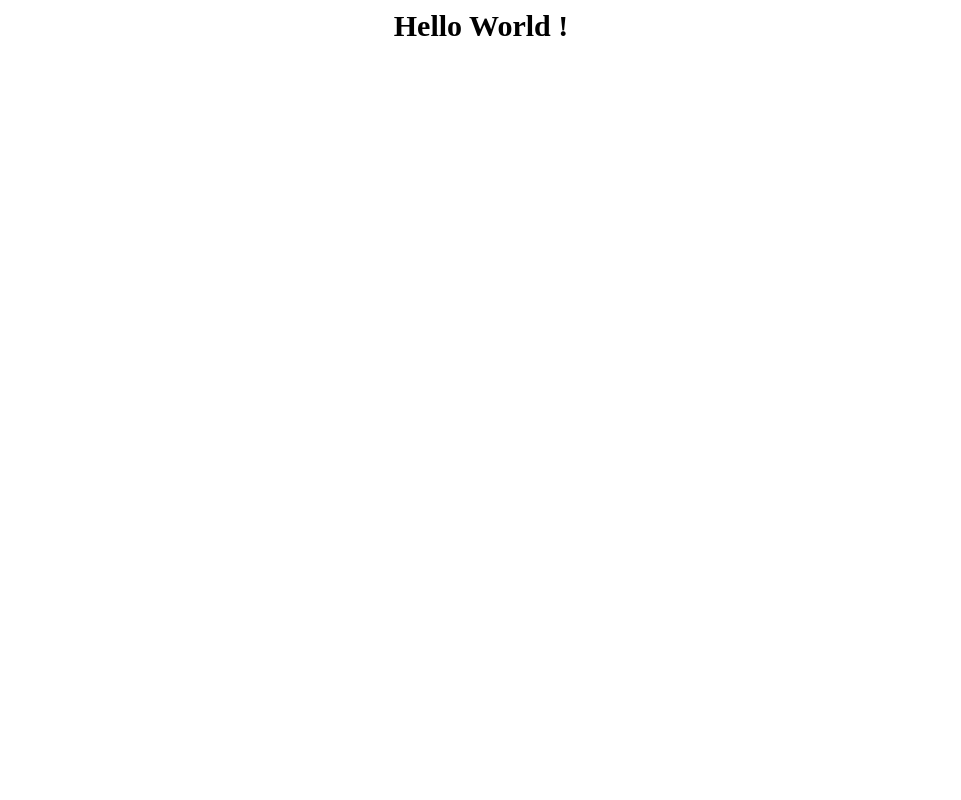
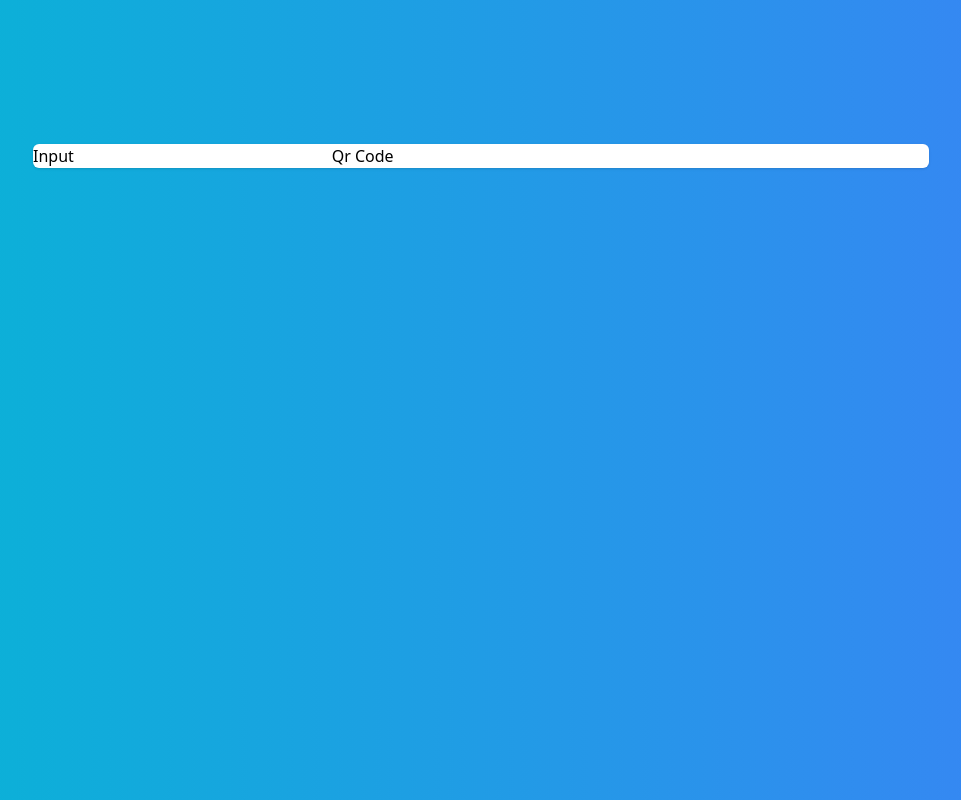
Before and after one commit to jenil-patel97/Qr-Code, a React (Create React App) app: page / in a window 1280 px wide. Shown: the whole page, without its empty margins (159-1120 px from the left). Built offline with nearby package versions, Linux system fonts and the light colour scheme; a web font is replaced by a local one.

Commit message:
feat : App

```diff
--- a/src/App.tsx
+++ b/src/App.tsx
@@ -1,9 +1,14 @@
-import React from 'react';
+import React from "react";
 
 function App() {
   return (
-    <div className="text-center text-3xl mt-2 font-semibold font-Viaoda ">
-      Hello World !
+    <div className="bg-gradient-to-r from-cyan-500 to-blue-500 h-screen pt-36 px-2">
+      <div className="container mx-auto max-w-4xl bg-white rounded-md shadow">
+        <div className="md:grid md:grid-cols-3">
+          <h1>Input</h1>
+          <h1>Qr Code</h1>
+        </div>
+      </div>
     </div>
   );
 }
```
